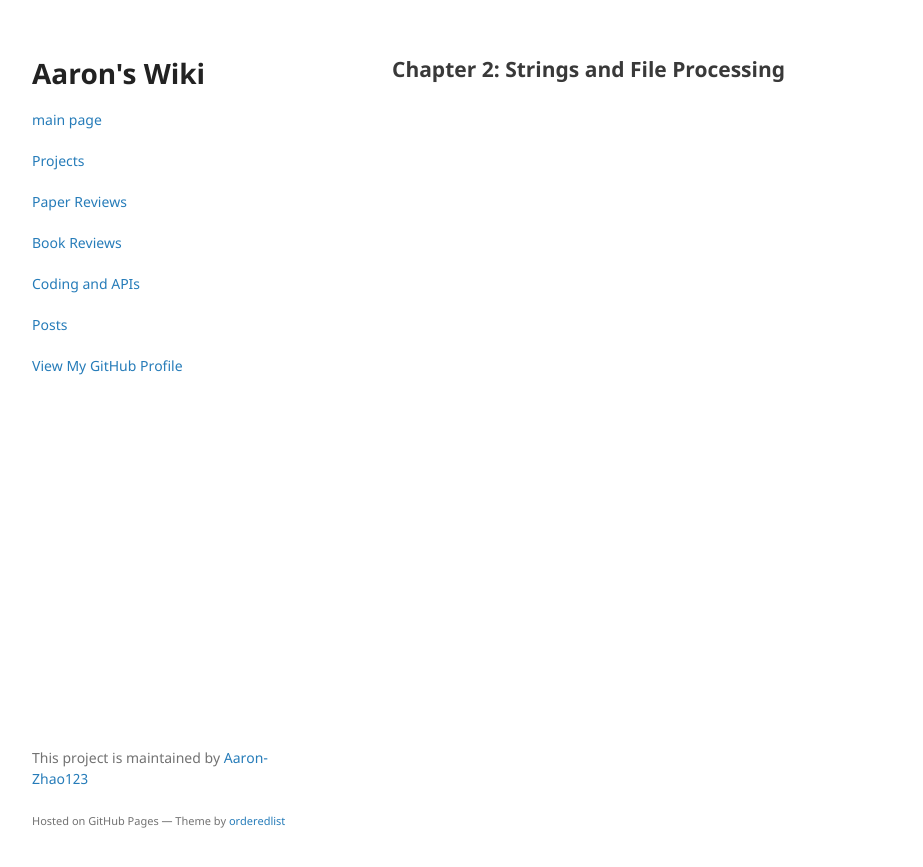
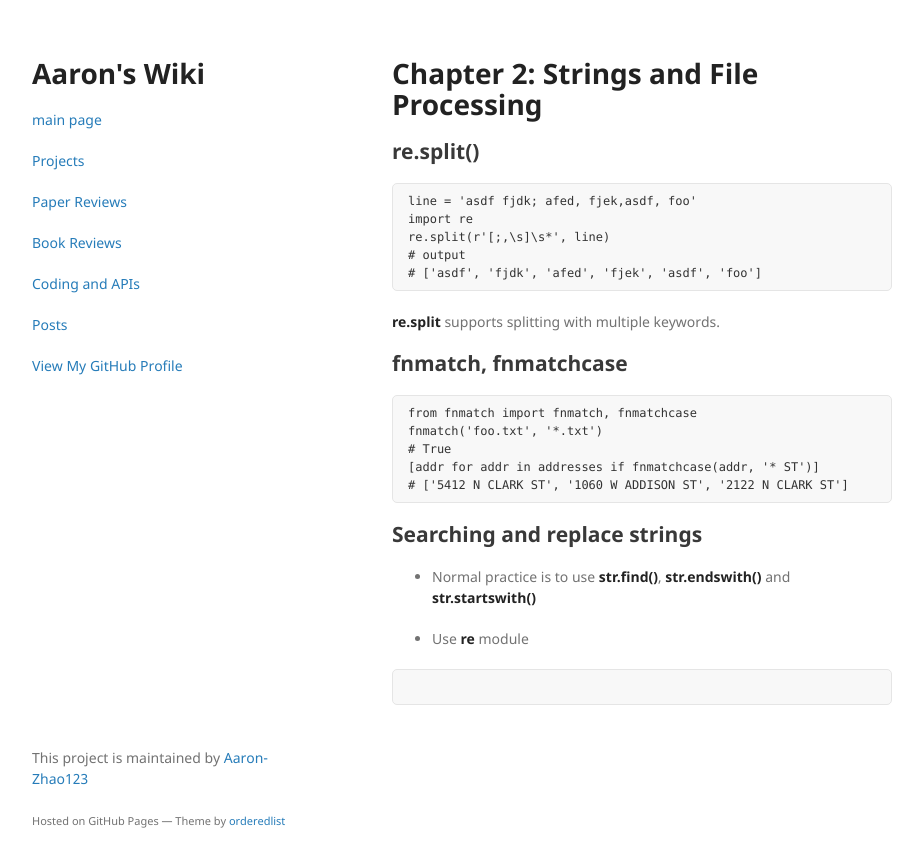
Before and after one commit to Aaron-Zhao123/blog, a Jekyll site: the page built from books/python_cookbook/chap2.md, in a window 1280 px wide. Shown: the top 867 px of the page, without its empty margins (178-1101 px from the left). Built offline with Jekyll 4.4.1, drawn with Linux system fonts in a browser that asks for light colours; our own code applies the rules of GitHub Pages for plain Markdown files.

Commit message:
add code highlight

````diff
--- a/_config.yml
+++ b/_config.yml
@@ -2,5 +2,6 @@
 description: Hello, thanks for visiting my personal wiki.
 show_downloads: false
 is_user_page: true
+highlighter: pygments
 google_analytics:
 theme:
--- a/books/python_cookbook/chap2.md
+++ b/books/python_cookbook/chap2.md
@@ -2,4 +2,32 @@
 layout: default
 ---
 
-## Chapter 2: Strings and File Processing
+# Chapter 2: Strings and File Processing
+
+## re.split()
+```Python
+line = 'asdf fjdk; afed, fjek,asdf, foo'
+import re
+re.split(r'[;,\s]\s*', line)
+# output
+# ['asdf', 'fjdk', 'afed', 'fjek', 'asdf', 'foo']
+```
+
+**re.split** supports splitting with multiple keywords.
+
+## fnmatch, fnmatchcase
+```Python
+from fnmatch import fnmatch, fnmatchcase
+fnmatch('foo.txt', '*.txt')
+# True
+[addr for addr in addresses if fnmatchcase(addr, '* ST')]
+# ['5412 N CLARK ST', '1060 W ADDISON ST', '2122 N CLARK ST']
+```
+
+## Searching and replace strings
+* Normal practice is to use **str.find()**, **str.endswith()** and **str.startswith()**
+
+* Use **re** module
+
+```Python
+```
````
Also changed, not shown: books/books_index.md (+1 -0 lines).
